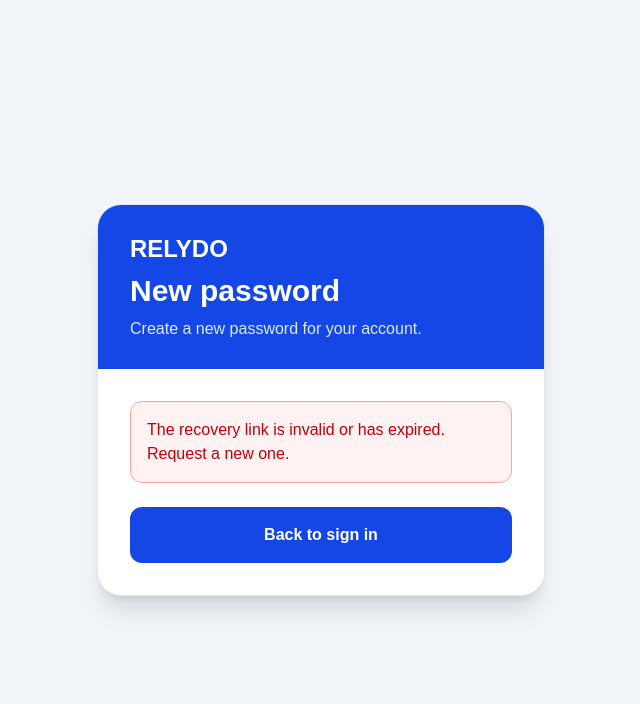
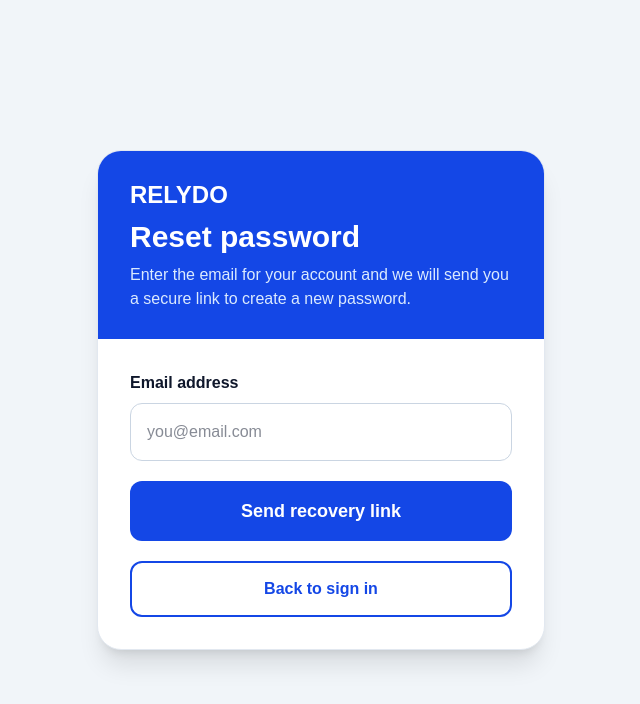
Before and after one commit to MelendiTV/fixflow, a Next.js app: page /recuperar-contrasena in a window 1280 px wide. Shown: the top 704 px of the page, without its empty margins (319-959 px from the left). Built offline with nearby package versions, Linux system fonts and the light colour scheme; no server answers.

Commit message:
Fix customer and professional password recovery flow

```diff
--- a/app/login-cliente/page.tsx
+++ b/app/login-cliente/page.tsx
@@ -264,7 +264,7 @@
 
   function irARecuperarPassword() {
     router.push(
-      "/recuperar-contrasena"
+      "/recuperar-contrasena?tipo=cliente"
     );
   }
 
--- a/app/login-profesional/page.tsx
+++ b/app/login-profesional/page.tsx
@@ -91,10 +91,8 @@
   const [password, setPassword] = useState("");
 
   const [error, setError] = useState("");
-  const [mensaje, setMensaje] = useState("");
 
   const [cargando, setCargando] = useState(false);
-  const [recuperando, setRecuperando] = useState(false);
 
   const [
     estadoCuenta,
@@ -191,7 +189,6 @@
     e.preventDefault();
 
     setError("");
-    setMensaje("");
     setCargando(true);
 
     try {
@@ -477,68 +474,10 @@
     }
   }
 
-  async function recuperarContrasena() {
-    setError("");
-    setMensaje("");
-
-    const emailLimpio =
-      email.trim().toLowerCase();
-
-    if (!emailLimpio) {
-      setError(
-        text.escribeEmail
-      );
-      return;
-    }
-
-    setRecuperando(true);
-
-    try {
-      const redirectTo =
-        `${window.location.origin}/recuperar-contrasena`;
-
-      const {
-        error: resetError,
-      } =
-        await supabase.auth.resetPasswordForEmail(
-          emailLimpio,
-          {
-            redirectTo,
-          }
-        );
-
-      if (resetError) {
-        throw new Error(
-          resetError.message
-        );
-      }
-
-      setMensaje(
-        text.correoRecuperacion
-      );
-    } catch (err) {
-      if (err instanceof Error) {
-        if (
-          err.message
-            .toLowerCase()
-            .includes("rate limit")
-        ) {
-          setError(
-            text.limiteCorreos
-          );
-        } else {
-          setError(
-            `${text.noEnviarCorreo}: ${err.message}`
-          );
-        }
-      } else {
-        setError(
-          text.noEnviarRecuperacion
-        );
-      }
-    } finally {
-      setRecuperando(false);
-    }
+  function irARecuperarContrasena() {
+    router.push(
+      "/recuperar-contrasena?tipo=profesional"
+    );
   }
 
   async function salirCuentaPendiente() {
@@ -727,16 +666,14 @@
               <button
                 type="button"
                 onClick={
-                  recuperarContrasena
+                  irARecuperarContrasena
                 }
                 disabled={
-                  recuperando
+                  cargando
                 }
                 className="text-sm font-bold text-blue-700 hover:underline disabled:cursor-not-allowed disabled:opacity-50"
               >
-                {recuperando
-                  ? text.enviandoCorreo
-                  : text.olvidoPassword}
+                {text.olvidoPassword}
               </button>
 
             </div>
@@ -749,17 +686,12 @@
             </div>
           )}
 
-          {mensaje && (
-            <div className="rounded-xl border border-green-300 bg-green-50 p-4 text-sm font-medium text-green-700">
-              {mensaje}
-            </div>
-          )}
+
 
           <button
             type="submit"
             disabled={
-              cargando ||
-              recuperando
+              cargando
             }
             className="w-full rounded-xl bg-blue-700 py-4 text-lg font-extrabold text-white shadow-md transition hover:bg-blue-800 disabled:cursor-not-allowed disabled:opacity-50"
           >
--- a/app/recuperar-contrasena/page.tsx
+++ b/app/recuperar-contrasena/page.tsx
@@ -28,6 +28,11 @@
   | "cliente"
   | "profesional";
 
+type Modo =
+  | "request"
+  | "checking"
+  | "reset";
+
 function RecuperarContrasenaContenido() {
   const router = useRouter();
   const searchParams = useSearchParams();
@@ -46,6 +51,12 @@
       ? "/login-profesional"
       : "/login-cliente";
 
+  const [modo, setModo] =
+    useState<Modo>("checking");
+
+  const [email, setEmail] =
+    useState("");
+
   const [password, setPassword] =
     useState("");
 
@@ -57,28 +68,36 @@
   const [loading, setLoading] =
     useState(false);
 
-  const [checking, setChecking] =
-    useState(true);
-
   const [error, setError] =
     useState("");
 
   const [mensaje, setMensaje] =
     useState("");
 
-  const [
-    recoveryValid,
-    setRecoveryValid,
-  ] = useState(false);
-
   const text =
     language === "es"
       ? {
           verificando:
             "Verificando enlace...",
-          titulo:
+          recuperarTitulo:
+            "Recuperar contraseña",
+          recuperarDescripcion:
+            "Escribe el correo de tu cuenta y te enviaremos un enlace seguro para crear una nueva contraseña.",
+          email:
+            "Correo electrónico",
+          emailPlaceholder:
+            "tu@email.com",
+          enviar:
+            "Enviar enlace de recuperación",
+          enviando:
+            "Enviando...",
+          correoEnviado:
+            "Te enviamos un enlace para recuperar tu contraseña. Revisa también Spam o correo no deseado.",
+          correoNoEnviado:
+            "No se pudo enviar el correo de recuperación",
+          nuevaTitulo:
             "Nueva contraseña",
-          descripcion:
+          nuevaDescripcion:
             "Crea una nueva contraseña para tu cuenta.",
           nuevaPassword:
             "Nueva contraseña",
@@ -110,13 +129,31 @@
             "No se pudo validar el enlace de recuperación.",
           noCambiar:
             "No se pudo cambiar la contraseña",
+          emailRequerido:
+            "Escribe tu correo electrónico.",
         }
       : {
           verificando:
             "Verifying link...",
-          titulo:
+          recuperarTitulo:
+            "Reset password",
+          recuperarDescripcion:
+            "Enter the email for your account and we will send you a secure link to create a new password.",
+          email:
+            "Email address",
+          emailPlaceholder:
+            "you@email.com",
+          enviar:
+            "Send recovery link",
+          enviando:
+            "Sending...",
+          correoEnviado:
+            "We sent you a password recovery link. Check your Spam or Junk folder as well.",
+          correoNoEnviado:
+            "We could not send the recovery email",
+          nuevaTitulo:
             "New password",
-          descripcion:
+          nuevaDescripcion:
             "Create a new password for your account.",
           nuevaPassword:
             "New password",
@@ -148,14 +185,45 @@
             "We could not validate the recovery link.",
           noCambiar:
             "We could not change the password",
+          emailRequerido:
+            "Enter your email address.",
         };
 
   useEffect(() => {
     let mounted = true;
 
+    const currentUrl =
+      new URL(
+        window.location.href
+      );
+
+    const code =
+      currentUrl.searchParams.get(
+        "code"
+      );
+
+    const hash =
+      window.location.hash;
+
+    const tieneEnlaceRecuperacion =
+      Boolean(code || hash);
+
     /*
-      IMPORTANTE:
+      Si el usuario llegó desde el login
+      y todavía NO abrió un enlace de email,
+      mostramos primero el formulario
+      para solicitar la recuperación.
+    */
 
+    if (!tieneEnlaceRecuperacion) {
+      setModo("request");
+
+      return () => {
+        mounted = false;
+      };
+    }
+
+    /*
       Escuchamos PASSWORD_RECOVERY antes
       de procesar el enlace.
     */
@@ -172,33 +240,22 @@
               "PASSWORD_RECOVERY" &&
             mounted
           ) {
-            setRecoveryValid(true);
-            setChecking(false);
+            setModo("reset");
             setError("");
           }
         }
       );
 
     async function comprobarRecuperacion() {
+      setModo("checking");
       setError("");
 
       try {
         /*
-          1. FLUJO PKCE ACTUAL DE SUPABASE
+          1. FLUJO PKCE
 
-          URL:
-          /recuperar-contrasena?code=...
+          /recuperar-contrasena?tipo=cliente&code=...
         */
-
-        const url =
-          new URL(
-            window.location.href
-          );
-
-        const code =
-          url.searchParams.get(
-            "code"
-          );
 
         if (code) {
           const {
@@ -216,14 +273,6 @@
             );
           }
 
-          /*
-            Quitamos el code de la URL
-            después de usarlo.
-
-            Conservamos tipo para saber
-            a qué login regresar.
-          */
-
           window.history.replaceState(
             {},
             document.title,
@@ -232,16 +281,12 @@
         }
 
         /*
-          2. SOPORTE PARA FLUJO
-             IMPLICIT ANTIGUO
+          2. SOPORTE FLUJO IMPLICIT
 
           #access_token=...
           &refresh_token=...
           &type=recovery
         */
-
-        const hash =
-          window.location.hash;
 
         if (hash) {
           const params =
@@ -292,7 +337,7 @@
         }
 
         /*
-          3. COMPROBAR SESIÓN
+          3. CONFIRMAR SESIÓN DE RECUPERACIÓN
         */
 
         const {
@@ -309,19 +354,10 @@
           sessionCheckError ||
           !session
         ) {
-          if (mounted) {
-            setRecoveryValid(false);
-            setError(
+          throw new Error(
             text.enlaceInvalido
           );
         }
-
-          return;
-        }
-
-        /*
-          4. CONFIRMAR USUARIO
-        */
 
         const {
           data: {
@@ -337,18 +373,13 @@
           userError ||
           !user
         ) {
-          if (mounted) {
-            setRecoveryValid(false);
-            setError(
+          throw new Error(
             text.enlaceInvalido
           );
         }
 
-          return;
-        }
-
         if (mounted) {
-          setRecoveryValid(true);
+          setModo("reset");
           setError("");
         }
       } catch (err) {
@@ -361,18 +392,14 @@
           err
         );
 
-        setRecoveryValid(false);
+        setModo("request");
 
         setError(
           err instanceof Error &&
           err.message
-            ? `${text.noValidar}: ${err.message}`
+            ? err.message
             : text.noValidar
         );
-      } finally {
-        if (mounted) {
-          setChecking(false);
-        }
       }
     }
 
@@ -382,23 +409,80 @@
       mounted = false;
       subscription.unsubscribe();
     };
-  }, [tipo]);
+  }, [tipo, language]);
 
-  async function handleSubmit(
+  async function solicitarRecuperacion(
     e: React.FormEvent<HTMLFormElement>
   ) {
     e.preventDefault();
 
+    if (loading) {
+      return;
+    }
+
     setError("");
     setMensaje("");
 
-    if (!recoveryValid) {
+    const emailLimpio =
+      email.trim().toLowerCase();
+
+    if (!emailLimpio) {
       setError(
-        text.enlaceYaNoValido
+        text.emailRequerido
       );
 
       return;
     }
+
+    setLoading(true);
+
+    try {
+      const redirectTo =
+        `${window.location.origin}/recuperar-contrasena?tipo=${tipo}`;
+
+      const {
+        error:
+          resetError,
+      } =
+        await supabase.auth
+          .resetPasswordForEmail(
+            emailLimpio,
+            {
+              redirectTo,
+            }
+          );
+
+      if (resetError) {
+        throw new Error(
+          resetError.message
+        );
+      }
+
+      setMensaje(
+        text.correoEnviado
+      );
+    } catch (err) {
+      setError(
+        err instanceof Error
+          ? `${text.correoNoEnviado}: ${err.message}`
+          : text.correoNoEnviado
+      );
+    } finally {
+      setLoading(false);
+    }
+  }
+
+  async function cambiarPassword(
+    e: React.FormEvent<HTMLFormElement>
+  ) {
+    e.preventDefault();
+
+    if (loading) {
+      return;
+    }
+
+    setError("");
+    setMensaje("");
 
     if (password.length < 8) {
       setError(
@@ -444,21 +528,16 @@
         text.actualizado
       );
 
-      /*
-        Cerramos la sesión temporal
-        de recuperación.
-
-        El usuario vuelve a iniciar
-        sesión normalmente.
-      */
-
       await supabase.auth.signOut();
 
-      setTimeout(() => {
+      window.setTimeout(
+        () => {
           router.replace(
             loginDestino
           );
-      }, 1800);
+        },
+        1800
+      );
     } catch (err) {
       setError(
         err instanceof Error
@@ -470,7 +549,7 @@
     }
   }
 
-  if (checking) {
+  if (modo === "checking") {
     return (
       <main className="flex min-h-screen items-center justify-center bg-slate-100 px-4">
         <div className="rounded-2xl border border-slate-200 bg-white px-8 py-7 shadow-lg">
@@ -482,32 +561,32 @@
     );
   }
 
+  const esReset =
+    modo === "reset";
+
   return (
     <main className="flex min-h-screen items-center justify-center bg-slate-100 px-4 py-10">
-
       <div className="w-full max-w-md overflow-hidden rounded-3xl border border-slate-200 bg-white shadow-xl">
 
-        {/* HEADER */}
-
         <div className="bg-blue-700 px-8 py-7 text-white">
-
           <div className="text-2xl font-black">
             RELYDO
           </div>
 
           <h1 className="mt-2 text-3xl font-extrabold">
-            {text.titulo}
+            {esReset
+              ? text.nuevaTitulo
+              : text.recuperarTitulo}
           </h1>
 
           <p className="mt-2 text-blue-100">
-            {text.descripcion}
+            {esReset
+              ? text.nuevaDescripcion
+              : text.recuperarDescripcion}
           </p>
-
         </div>
 
         <div className="p-8">
-
-          {/* ERROR */}
 
           {error && (
             <div className="mb-6 rounded-xl border border-red-300 bg-red-50 p-4 text-red-700">
@@ -515,36 +594,79 @@
             </div>
           )}
 
-          {/* SUCCESS */}
-
           {mensaje && (
             <div className="mb-6 rounded-xl border border-green-300 bg-green-50 p-4 text-green-700">
-
               {mensaje}
 
+              {esReset && (
                 <p className="mt-2 text-sm">
                   {text.redirigiendo}
                 </p>
-
+              )}
             </div>
           )}
 
-          {recoveryValid &&
-            !mensaje && (
+          {!esReset ? (
             <form
               onSubmit={
-                  handleSubmit
+                solicitarRecuperacion
+              }
+              className="space-y-5"
+            >
+              <div>
+                <label
+                  htmlFor="recovery-email"
+                  className="mb-2 block font-bold text-slate-900"
+                >
+                  {text.email}
+                </label>
+
+                <input
+                  id="recovery-email"
+                  type="email"
+                  required
+                  autoComplete="email"
+                  value={email}
+                  onChange={(e) =>
+                    setEmail(
+                      e.target.value
+                    )
+                  }
+                  placeholder={
+                    text.emailPlaceholder
+                  }
+                  disabled={loading}
+                  className="w-full rounded-xl border border-slate-300 p-4 text-slate-900 outline-none transition focus:border-blue-600 focus:ring-2 focus:ring-blue-100 disabled:bg-slate-100"
+                />
+              </div>
+
+              <button
+                type="submit"
+                disabled={loading}
+                className="w-full rounded-xl bg-blue-700 px-6 py-4 text-lg font-extrabold text-white hover:bg-blue-800 disabled:cursor-not-allowed disabled:opacity-50"
+              >
+                {loading
+                  ? text.enviando
+                  : text.enviar}
+              </button>
+            </form>
+          ) : !mensaje ? (
+            <form
+              onSubmit={
+                cambiarPassword
               }
               className="space-y-6"
             >
-
               <div>
-
-                  <label className="mb-2 block font-bold text-slate-900">
+                <label
+                  htmlFor="new-password"
+                  className="mb-2 block font-bold text-slate-900"
+                >
                   {text.nuevaPassword}
                 </label>
 
                 <input
+                  id="new-password"
                   type="password"
                   required
                   minLength={8}
@@ -558,18 +680,21 @@
                   placeholder={
                     text.minimo
                   }
-                    className="w-full rounded-xl border border-slate-300 p-4 text-slate-900 outline-none transition focus:border-blue-600 focus:ring-2 focus:ring-blue-100"
+                  disabled={loading}
+                  className="w-full rounded-xl border border-slate-300 p-4 text-slate-900 outline-none transition focus:border-blue-600 focus:ring-2 focus:ring-blue-100 disabled:bg-slate-100"
                 />
-
               </div>
 
               <div>
-
-                  <label className="mb-2 block font-bold text-slate-900">
+                <label
+                  htmlFor="confirm-password"
+                  className="mb-2 block font-bold text-slate-900"
+                >
                   {text.confirmarPassword}
                 </label>
 
                 <input
+                  id="confirm-password"
                   type="password"
                   required
                   minLength={8}
@@ -585,9 +710,9 @@
                   placeholder={
                     text.repetir
                   }
-                    className="w-full rounded-xl border border-slate-300 p-4 text-slate-900 outline-none transition focus:border-blue-600 focus:ring-2 focus:ring-blue-100"
+                  disabled={loading}
+                  className="w-full rounded-xl border border-slate-300 p-4 text-slate-900 outline-none transition focus:border-blue-600 focus:ring-2 focus:ring-blue-100 disabled:bg-slate-100"
                 />
-
               </div>
 
               <button
@@ -599,12 +724,10 @@
                   ? text.actualizando
                   : text.cambiar}
               </button>
+            </form>
+          ) : null}
 
-              </form>
-            )}
-
-          {!recoveryValid &&
-            !mensaje && (
+          {!esReset && (
             <button
               type="button"
               onClick={() =>
@@ -612,16 +735,15 @@
                   loginDestino
                 )
               }
-                className="w-full rounded-xl bg-blue-700 px-6 py-4 font-extrabold text-white hover:bg-blue-800"
+              disabled={loading}
+              className="mt-5 w-full rounded-xl border-2 border-blue-700 bg-white px-6 py-3.5 font-extrabold text-blue-700 hover:bg-blue-50 disabled:opacity-50"
             >
               {text.volver}
             </button>
           )}
 
         </div>
-
       </div>
-
     </main>
   );
 }
```
Lines whose indentation alone changed are shown as unchanged.
